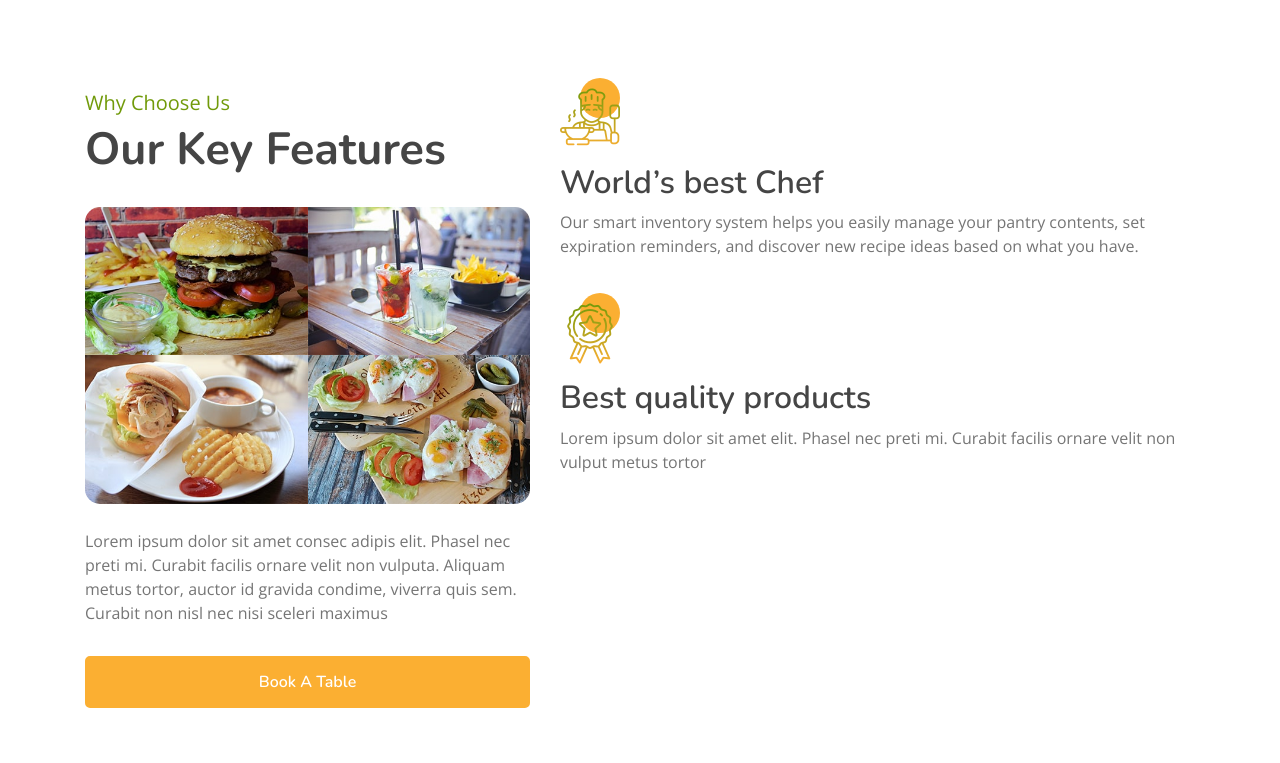
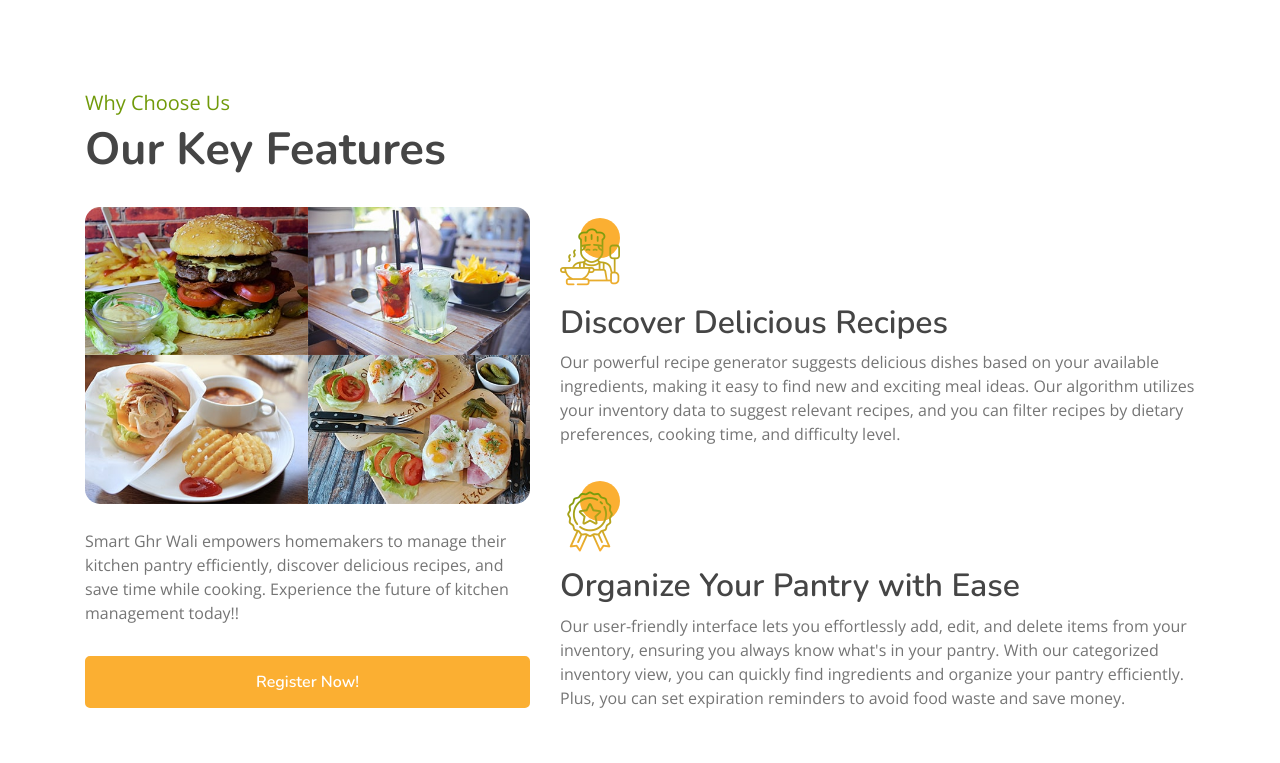
Before and after one commit to nehanaumankhan/Kitchen_Inventory_Management_System, a plain HTML site: page burgerking-main/index.html in a window 1280 px wide. Shown: the part 1477-2240 px from the top of the page. Drawn offline with nearby package versions, Linux system fonts and the light colour scheme.

Commit message:
Feature Section Updated

```diff
--- a/burgerking-main/index.html
+++ b/burgerking-main/index.html
@@ -265,6 +265,12 @@
         <!-- Video Modal End -->
 
 
+        <style>
+            .col-lg-7 {
+                padding-top: 140px; /* Adjust this value to match the height of the image section */
+            }
+        </style>
+
         <!-- Feature Start -->
         <div class="feature">
             <div class="container">
@@ -292,28 +298,29 @@
                                 </div>
                             </div>
                             <p>
-                        Lorem ipsum dolor sit amet consec adipis elit. Phasel nec preti mi. Curabit facilis ornare velit non vulputa. Aliquam metus tortor, auctor id gravida condime, viverra quis sem. Curabit non nisl nec nisi sceleri maximus
+                                Smart Ghr Wali empowers homemakers to manage their kitchen pantry efficiently, discover delicious recipes, and save time while cooking. Experience the future of kitchen management today!!
                             </p>
-                    <a class="btn custom-btn" href="">Book A Table</a>
+                            <a class="btn custom-btn" href="">Register Now!</a>
                         </div>
                     </div>
+
                     <div class="col-lg-7">
                         <div class="row">
                             <div class="col-12">
                                 <div class="feature-item">
                                     <i class="flaticon-cooking"></i>
-                            <h2>World’s best Chef</h2>
+                                    <h2>Discover Delicious Recipes</h2>
                                     <p>
-                                Our smart inventory system helps you easily manage your pantry contents, set expiration reminders, and discover new recipe ideas based on what you have.
+                                        Our powerful recipe generator suggests delicious dishes based on your available ingredients, making it easy to find new and exciting meal ideas. Our algorithm utilizes your inventory data to suggest relevant recipes, and you can filter recipes by dietary preferences, cooking time, and difficulty level.
                                     </p>
                                 </div>
                             </div>
                             <div class="col-12">
                                 <div class="feature-item">
                                     <i class="flaticon-medal"></i>
-                            <h2>Best quality products</h2>
+                                    <h2>Organize Your Pantry with Ease</h2>
                                     <p>
-                                Lorem ipsum dolor sit amet elit. Phasel nec preti mi. Curabit facilis ornare velit non vulput metus tortor
+                                        Our user-friendly interface lets you effortlessly add, edit, and delete items from your inventory, ensuring you always know what's in your pantry. With our categorized inventory view, you can quickly find ingredients and organize your pantry efficiently. Plus, you can set expiration reminders to avoid food waste and save money.
                                     </p>
                                 </div>
                             </div>
```
Lines whose indentation alone changed are shown as unchanged.
